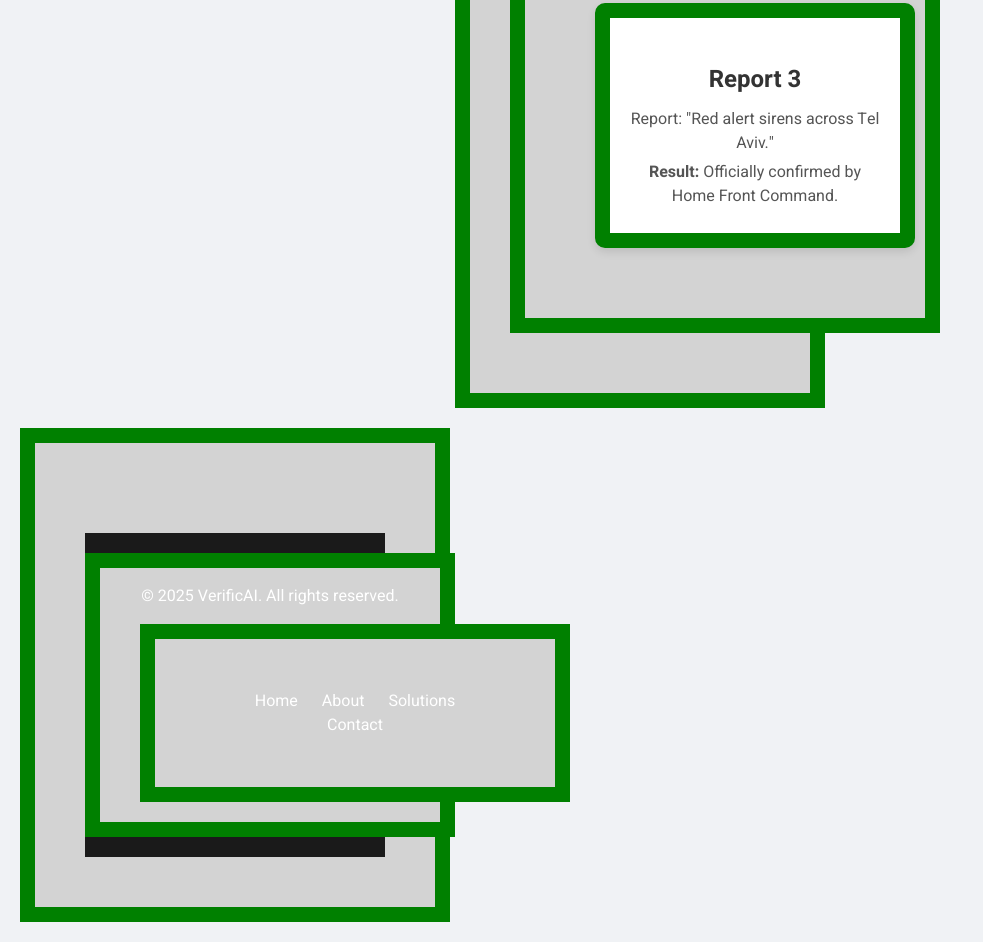
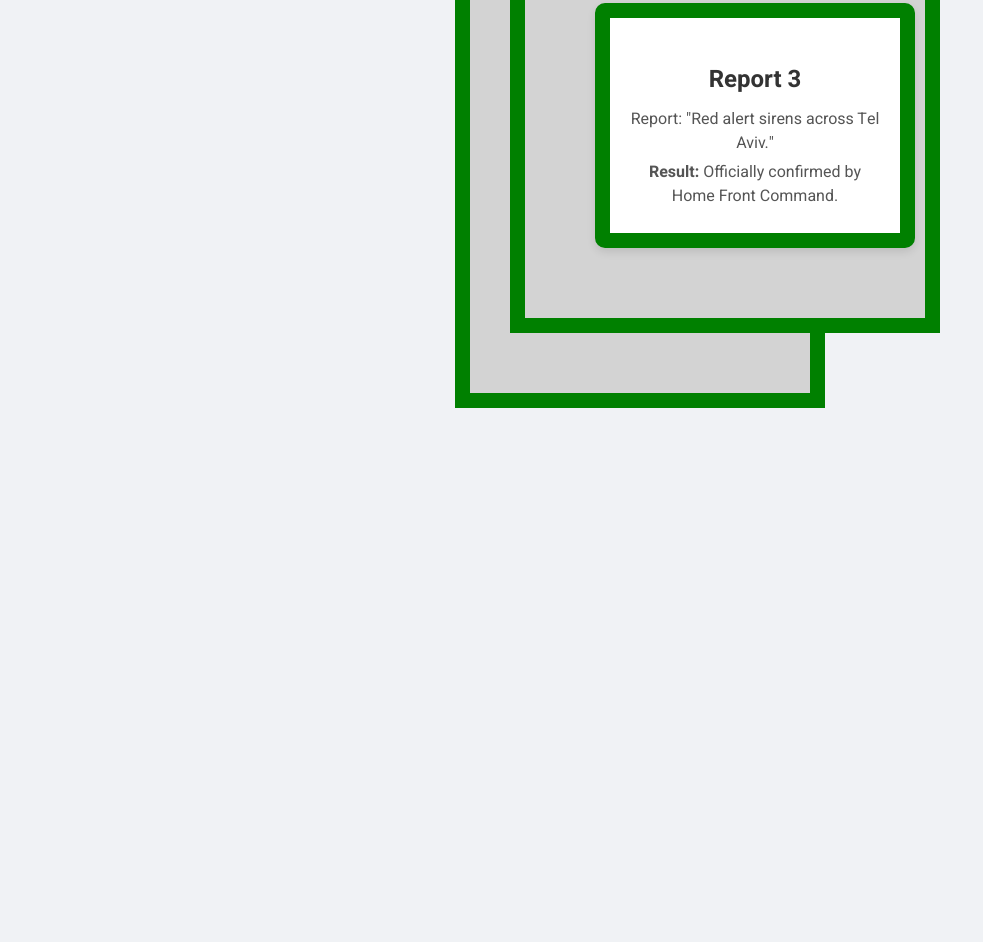
Before and after one commit to yairf1/vereficAI, a website: page public/HomePage/home.html in a window 1280 px wide. Shown: the part 1081-2023 px from the top of the page, without its empty margins (0-983 px from the left). After the commit the page ends 1489 px from the top, so only its background shows below. Drawn offline with Linux system fonts and the light colour scheme.

```diff
--- a/public/HomePage/home.html
+++ b/public/HomePage/home.html
@@ -59,42 +59,6 @@
       </html>
     </div>
 
-    <div class="footer">
-      <footer
-        style="
-          background-color: #1a1a1a;
-          color: white;
-          padding: 20px 0;
-          text-align: center;
-          margin-top: 40px;
-        "
-      >
-        <div style="max-width: 1200px; margin: 0 auto; padding: 0 20px">
-          <p>&copy; 2025 VerificAI. All rights reserved.</p>
-          <div style="margin-top: 10px">
-            <a
-              href="/"
-              style="color: white; margin: 0 10px; text-decoration: none"
-              >Home</a
-            >
-            <a
-              href="/about"
-              style="color: white; margin: 0 10px; text-decoration: none"
-              >About</a
-            >
-            <a
-              href="/solution"
-              style="color: white; margin: 0 10px; text-decoration: none"
-              >Solutions</a
-            >
-            <a
-              href="#"
-              style="color: white; margin: 0 10px; text-decoration: none"
-              >Contact</a
-            >
-          </div>
-        </div>
-      </footer>
-    </div>
+
   </body>
 </html>
```
Also changed, not shown: public/footer.html (+4 -16 lines).
